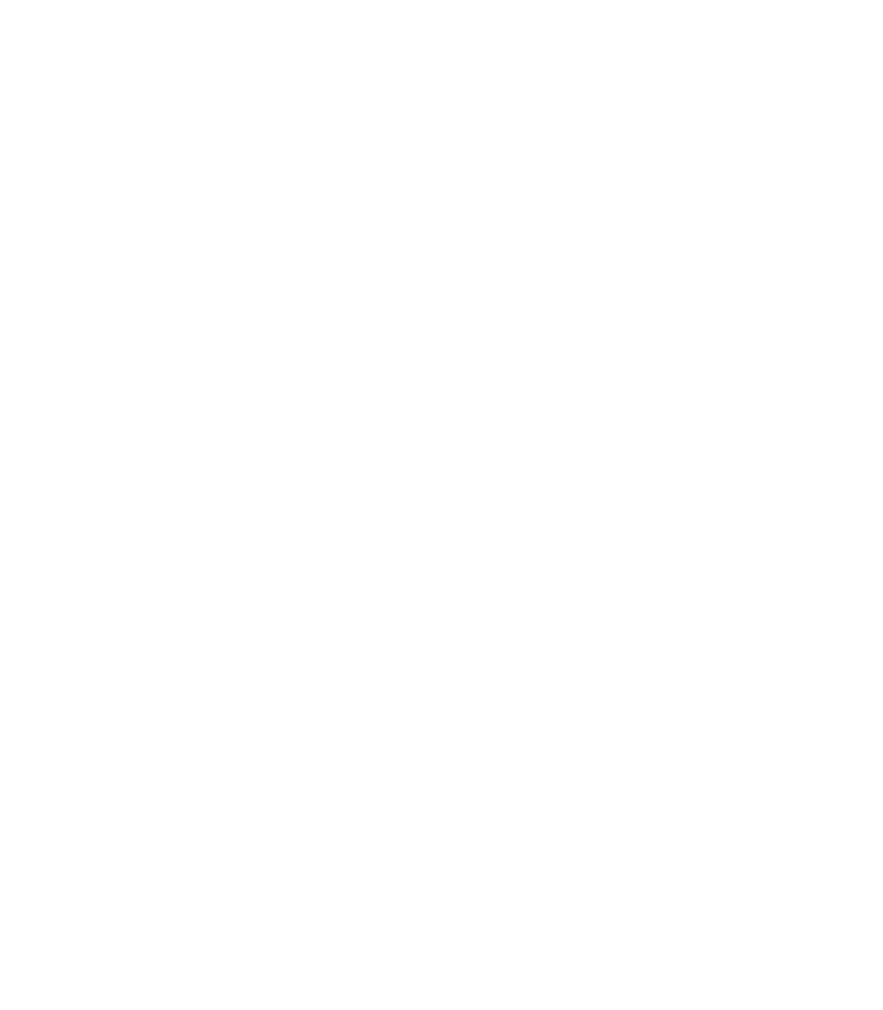
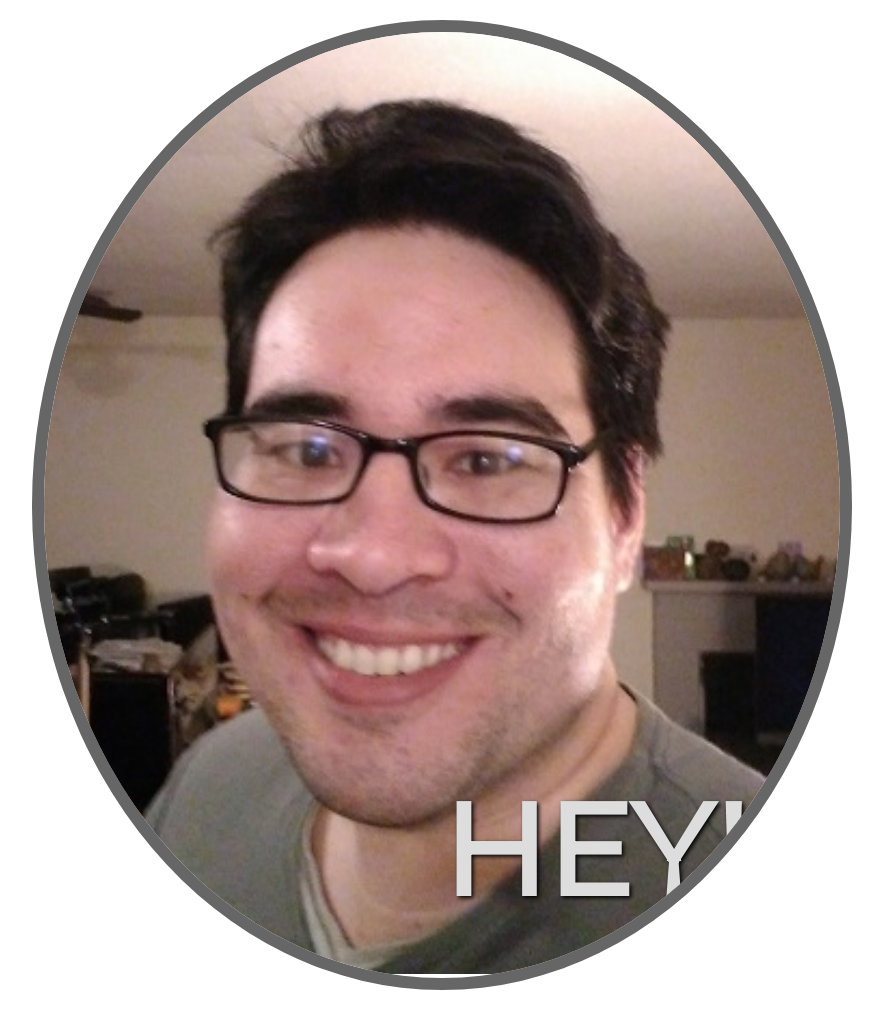
Before and after one commit to jjfeore/portfolio, a plain HTML site: page index.html in a window 1280 px wide. Shown: the whole page, without its empty margins (198-1081 px from the left). Before the commit the page ends 800 px from the top, so only its background shows below. Drawn offline with Linux system fonts and the light colour scheme.

Commit message:
Starting to build out the actual page

```diff
--- a/index.html
+++ b/index.html
@@ -4,8 +4,27 @@
     <meta charset="utf-8">
     <meta name="viewport" content="width=device-width, initial-scale=1.0">
     <title>James Feore's Portfolio</title>
+    <link href="https://fonts.googleapis.com/css?family=Montserrat" rel="stylesheet">
+    <link rel="stylesheet" href="vendor/styles/normalize.css">
+    <link rel="stylesheet" href="styles/base.css">
   </head>
   <body>
+    <main>
+      <section class="content-area" id="quick-bio">
+        <div id="my-image">
+          <img src="images/profilepic.jpg" alt="My Profile Image" \>
+          <span>HEY!</span>
+        </div>
+      </section>
+      <section class="content-area" id="make-stuff">
 
+      </section>
+      <section class="content-area" id="long-bio">
+
+      </section>
+    </main>
+    <footer>
+
+    </footer>
   </body>
 </html>
--- a/js/main.js
+++ b/js/main.js
@@ -0,0 +1 @@
+'use strict';
--- a/styles/base.css
+++ b/styles/base.css
@@ -0,0 +1,40 @@
+* {
+  box-sizing: border-box;
+}
+
+body {
+  font-family: 'Montserrat', sans-serif;
+}
+
+.content-area {
+  text-align: center;
+  width: 80%;
+  margin: 20px 10% 0px 10%;
+}
+
+#my-image {
+  position: relative;
+  width: 80%;
+  margin: auto;
+  border: 1vw solid #666;
+  border-radius: 100%;
+  background-color: #FFF;
+  object-fit: cover;
+  overflow: hidden;
+}
+
+#my-image img {
+  width: 100%;
+}
+
+#my-image span {
+  position: absolute;
+  bottom: 0px;
+  left: 50%;
+  font-size: 10vw;
+  font-weight: 900;
+  color: #DDD;
+  text-shadow: 2px 2px 4px #000000;
+  line-height: 20vw;
+  height: 20vw;
+}
```
Also changed, not shown: images/profilepic.jpg (added).
